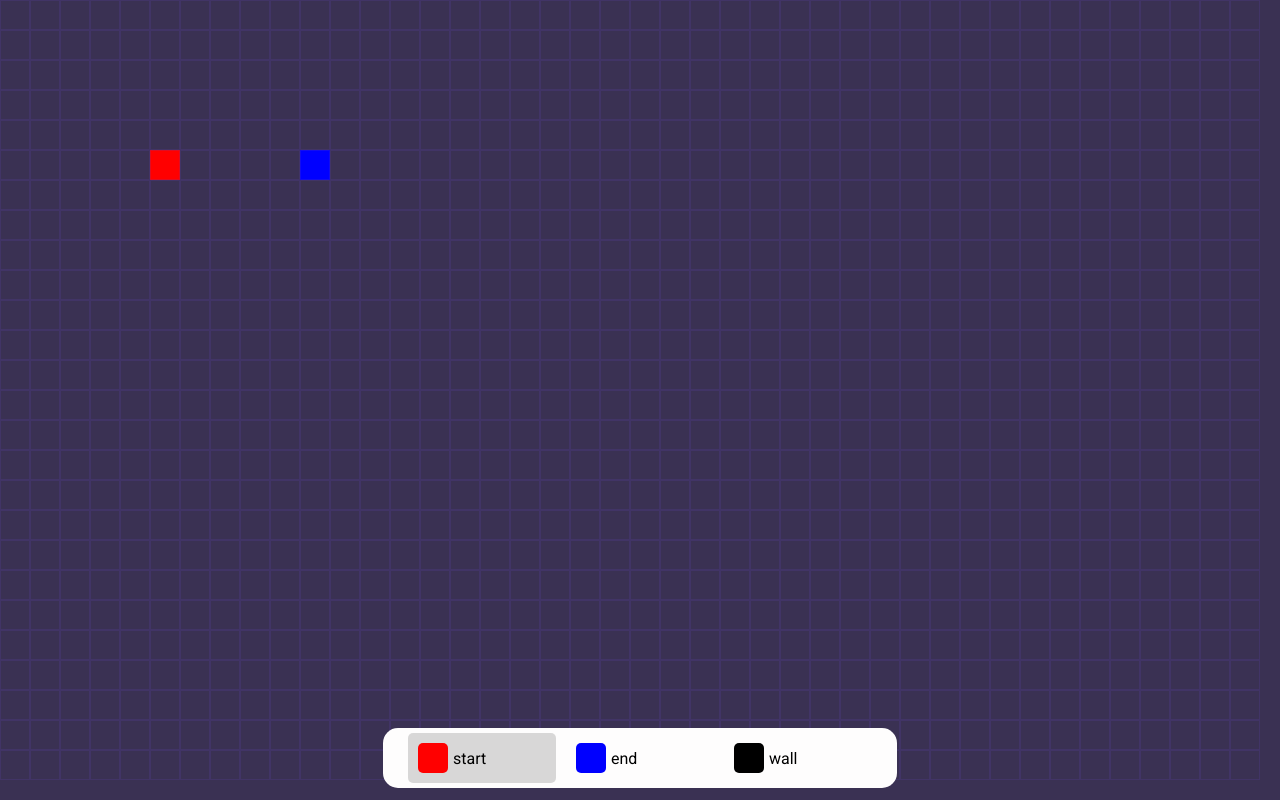
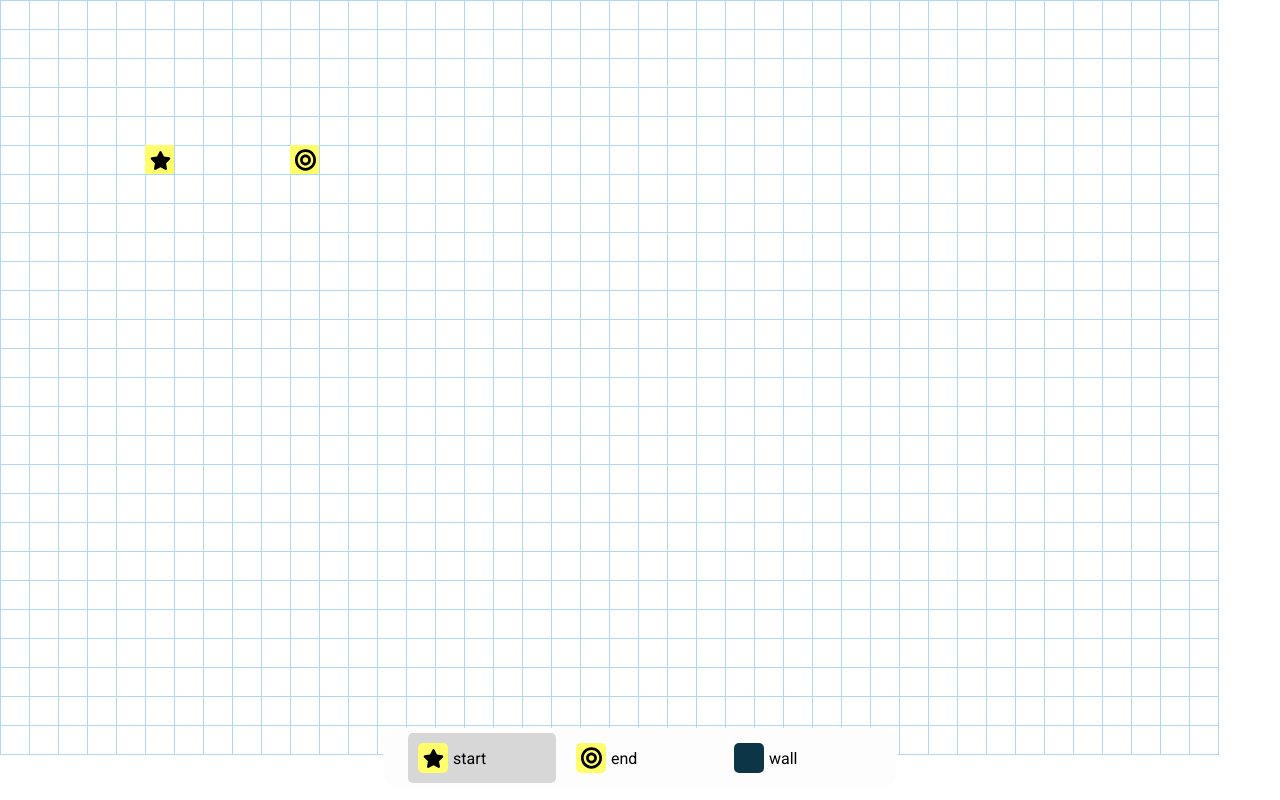
Before and after one commit to alvinosh/pathfinding-visualiser-angular, an Angular app: page / in a window 1280 px wide. Built offline with nearby package versions, Linux system fonts and the light colour scheme.

Commit message:
made nodes look good

```diff
--- a/src/app/components/node/node.component.scss
+++ b/src/app/components/node/node.component.scss
@@ -3,6 +3,7 @@
 
 .box {
   box-sizing: border-box;
-
-  border: 1px rgba($primary, 0.2) solid;
+  margin-right: -1px;
+  margin-bottom: -1px;
+  border: 1px rgba($primary, 1) solid;
 }
--- a/src/app/styles/nodes.scss
+++ b/src/app/styles/nodes.scss
@@ -1,11 +1,23 @@
 .start {
-  background-color: red;
+  border: none !important;
+  background-image: url('../../assets/star.svg');
+  background-repeat: no-repeat;
+  background-position: center;
+  background-size: 70%;
+
+  background-color: #fffe6a;
 }
 
 .end {
-  background-color: blue;
+  border: none !important;
+  background-image: url('../../assets/bullseye.svg');
+  background-repeat: no-repeat;
+  background-position: center;
+  background-size: 70%;
+  background-color: #fffe6a;
 }
 
 .wall {
-  background-color: black;
+  border: none !important;
+  background-color: #0c3547;
 }
--- a/src/app/styles/variables.scss
+++ b/src/app/styles/variables.scss
@@ -1,5 +1,5 @@
 $black: #010101;
 $white: #fefdfd;
-$primary: #5f43b2;
+$primary: #afd8f8;
 $secondary: #b1aebb;
-$terciary: #3a3153;
+$terciary: #ffffff;
```
Also changed, not shown: src/assets/bullseye.svg (added), src/assets/star.svg (added).
